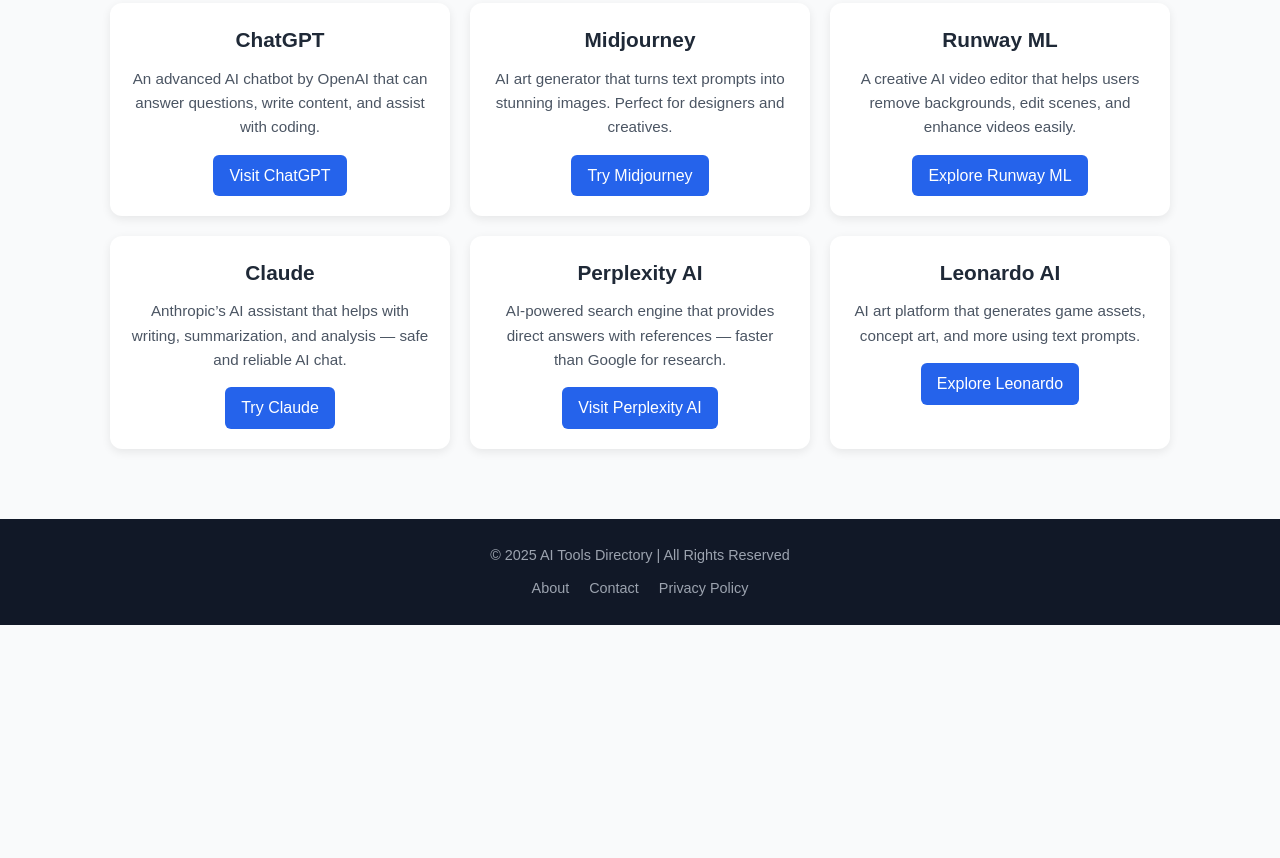
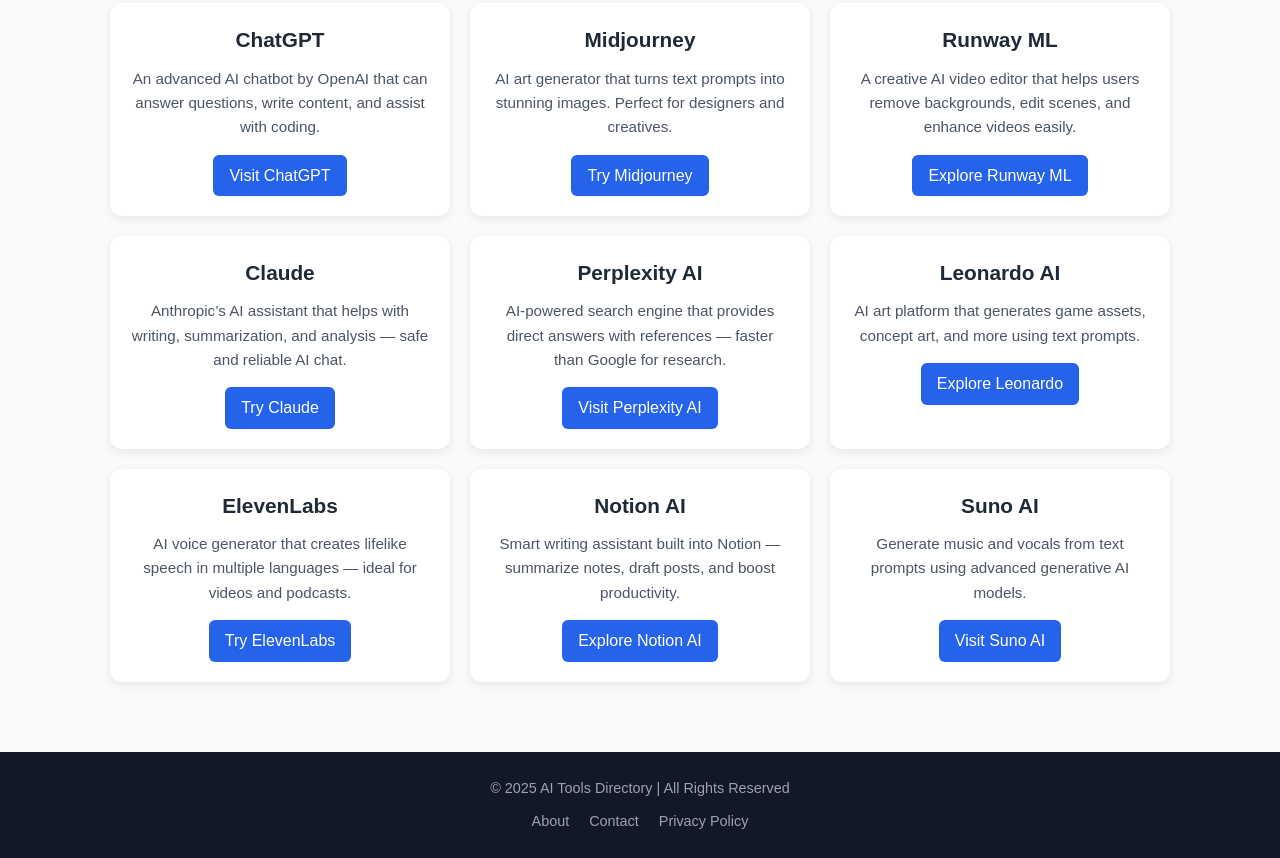
Before and after one commit to hansraj2002/ai-tools-directory, a plain HTML site: page index.html in a window 1280 px wide. Shown: the part 340-1198 px from the top of the page. Before the commit the page ends 965 px from the top, so only its background shows below. Drawn offline with Linux system fonts and the light colour scheme.

Commit message:
Update index.html

```diff
--- a/index.html
+++ b/index.html
@@ -9,6 +9,15 @@
 
   <!-- ✅ Google Site Verification -->
   <meta name="google-site-verification" content="GYQNz8wOxxoA6VhrbLaeS1ii-FZJz0j57Z2GABR4cuE" />
+
+  <!-- ✅ Google Analytics (place inside <head>) -->
+  <script async src="https://www.googletagmanager.com/gtag/js?id=G-143GBNNFQE"></script>
+  <script>
+    window.dataLayer = window.dataLayer || [];
+    function gtag(){dataLayer.push(arguments);}
+    gtag('js', new Date());
+    gtag('config', 'G-143GBNNFQE');
+  </script>
 
   <title>AI Tools Directory</title>
   <link rel="stylesheet" href="style.css">
@@ -66,6 +75,24 @@
       <p>AI art platform that generates game assets, concept art, and more using text prompts.</p>
       <a href="https://leonardo.ai" target="_blank">Explore Leonardo</a>
     </div>
+
+    <div class="card">
+      <h3>ElevenLabs</h3>
+      <p>AI voice generator that creates lifelike speech in multiple languages — ideal for videos and podcasts.</p>
+      <a href="https://elevenlabs.io" target="_blank">Try ElevenLabs</a>
+    </div>
+
+    <div class="card">
+      <h3>Notion AI</h3>
+      <p>Smart writing assistant built into Notion — summarize notes, draft posts, and boost productivity.</p>
+      <a href="https://www.notion.so/product/ai" target="_blank">Explore Notion AI</a>
+    </div>
+
+    <div class="card">
+      <h3>Suno AI</h3>
+      <p>Generate music and vocals from text prompts using advanced generative AI models.</p>
+      <a href="https://suno.ai" target="_blank">Visit Suno AI</a>
+    </div>
   </section>
 
   <footer>
```
